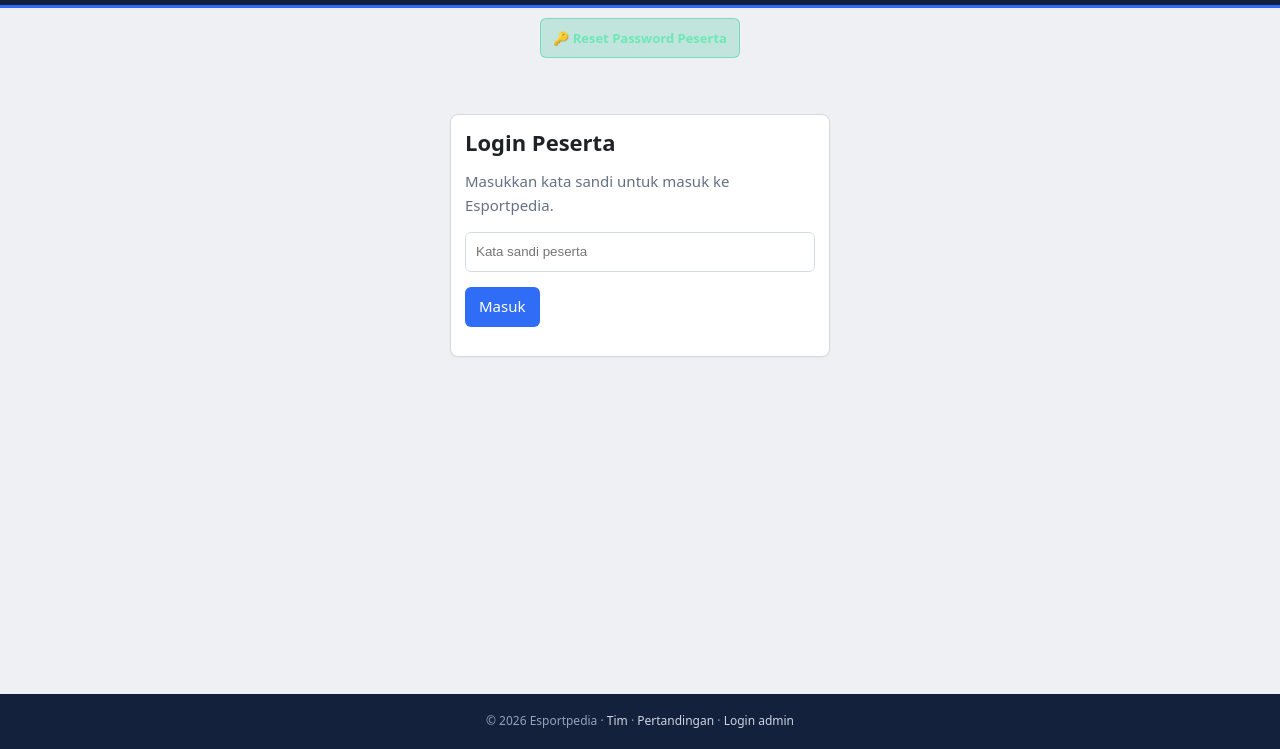
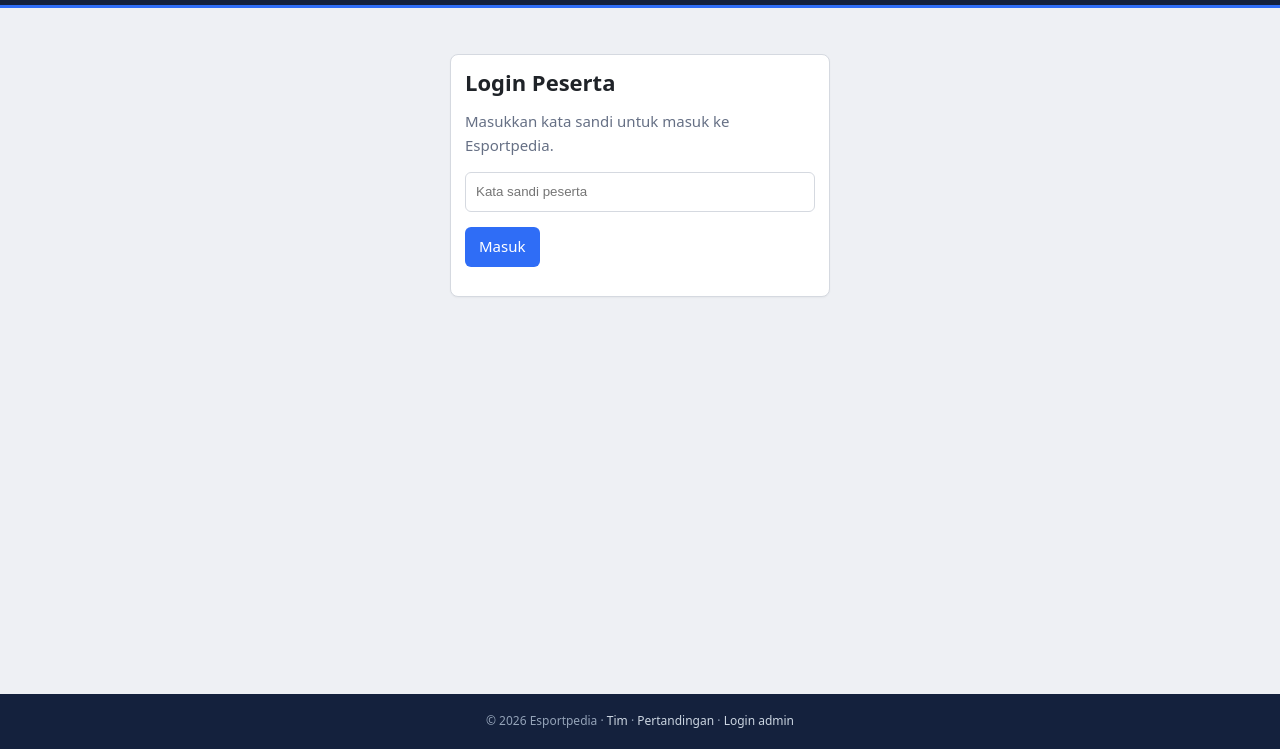
Before and after one commit to syaiful145/esportpedia.gg, a website: page index.html in a window 1280 px wide. Shown: the part 51-800 px from the top of the page. Drawn offline with Linux system fonts and the light colour scheme; no server answers.

Commit message:
Update index.html

```diff
--- a/index.html
+++ b/index.html
@@ -10,16 +10,8 @@
 <button class="ib0 bg0" onclick="document.getElementById('nav').classList.toggle('open')" aria-label="Menu">☰</button>
 <nav id="nav"></nav><div class="sw" id="sw"><input id="q" type="search" autocomplete="off" placeholder="Cari tim, pemain, pertandingan…" aria-label="Cari"><div id="sr" hidden></div></div></div></header>
 
-<!-- ============================================================= -->
-<!-- TOMBOL RESET PASSWORD PESERTA                                 -->
-<!-- ============================================================= -->
-<div style="padding: 10px; text-align: right; max-width: 1200px; margin: 0 auto;">
-  <button id="btn-reset-user-pass" style="background: rgba(16, 185, 129, 0.2); border: 1px solid rgba(52, 211, 153, 0.5); color: #6ee7b7; padding: 6px 12px; border-radius: 6px; cursor: pointer; font-weight: 600; font-size: 13px;">
-    🔑 Reset Password Peserta
-  </button>
-</div>
+<main id="app"></main>
 
-<main id="app"></main>
 <footer>© 2026 Esportpedia · <a onclick="go('/teams')">Tim</a> · <a onclick="go('/t')">Pertandingan</a> <span id="fl">· <a onclick="go('/admin')">Login admin</a></span></footer>
 <div id="bar"></div><div id="toast"></div>
 <div id="fs" hidden><div class="fsh"><b>Full Bracket</b><span style="flex:1"></span><button class="sc" onclick="zm(-.1)">−</button><button class="sc" onclick="zm(.1)">+</button><button class="sc" onclick="fit()">Fit layar</button><button onclick="cfs()">✕ Tutup</button></div><div class="fsc" id="fsc"></div></div>
```
